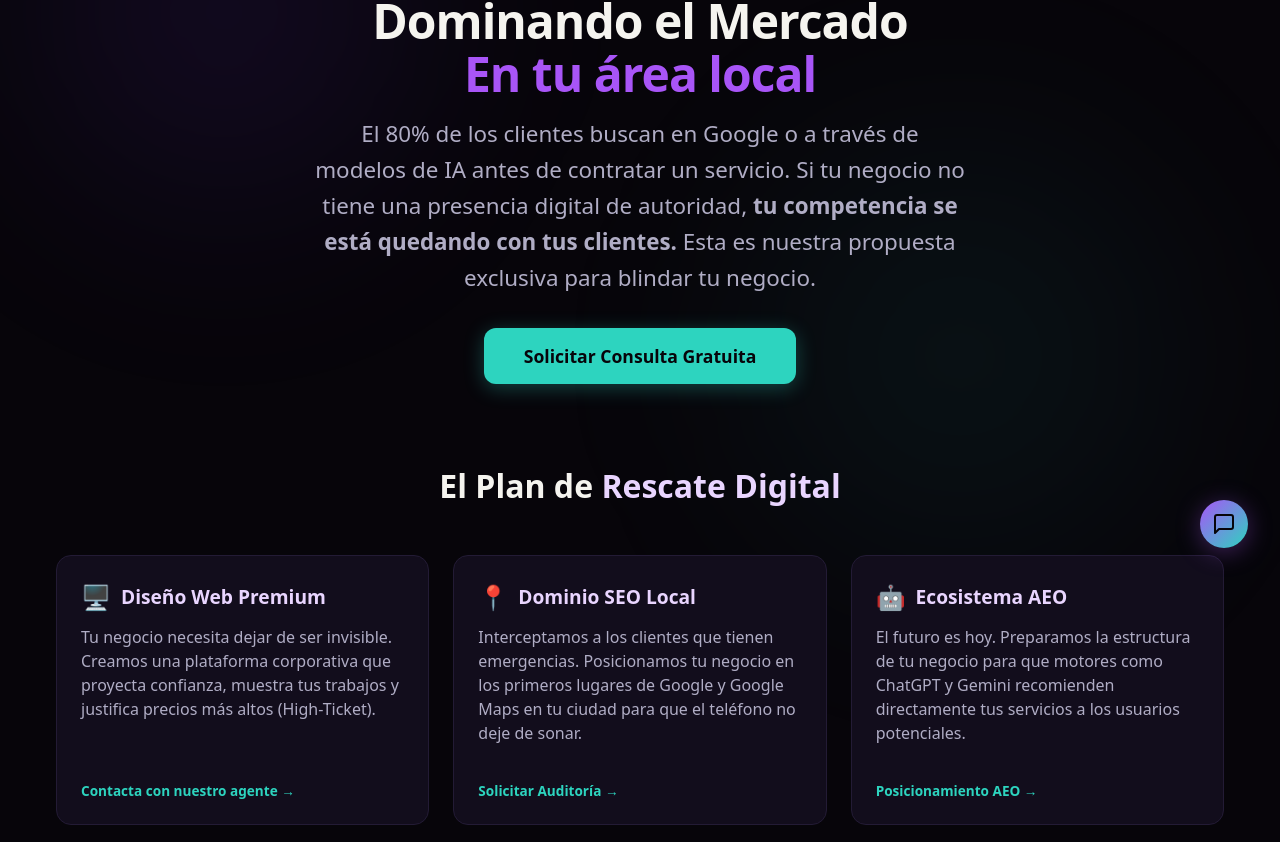
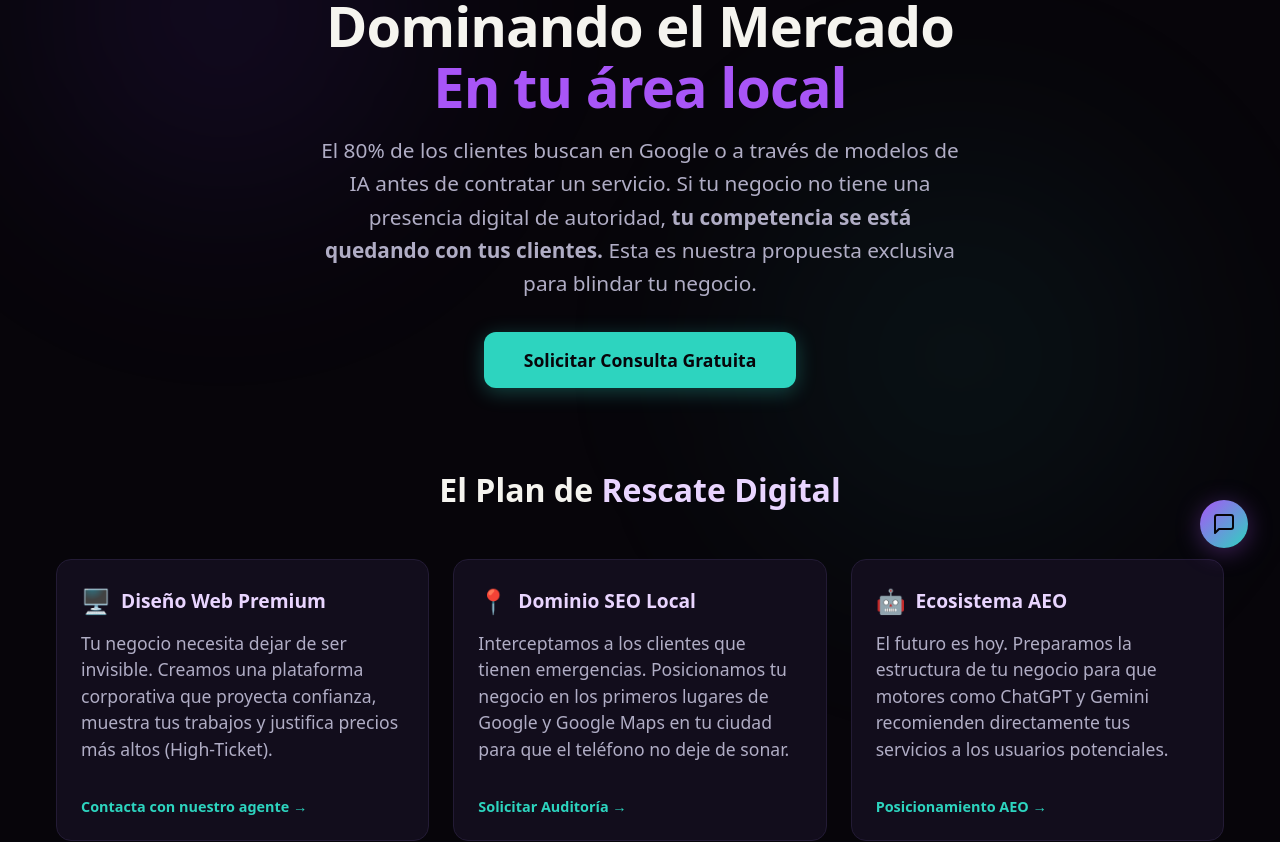
Before and after one commit to Dastangit/ai-business-assistant, a Next.js app in the folder dastan-x-tech/: page /vip in a window 1280 px wide. Shown: the part 220-1062 px from the top of the page. Built offline with nearby package versions, Linux system fonts and the light colour scheme.

Commit message:
more fixes

```diff
--- a/dastan-x-tech/app/vip/page.js
+++ b/dastan-x-tech/app/vip/page.js
@@ -28,11 +28,11 @@ export default function VIPPage() {
           ACCESO PRIVADO
         </div>
 
-        <h1 style={{ fontSize: 'clamp(2rem, 5vw, 3rem)', fontWeight: '900', letterSpacing: '-1px', marginBottom: '1rem', lineHeight: '1.1' }}>
+        <h1 style={{ fontSize: 'clamp(2rem, 5vw, 3.5rem)', fontWeight: '900', letterSpacing: '-1px', marginBottom: '1rem', lineHeight: '1.1' }}>
           Dominando el Mercado <br/> <span style={{ color: '#A855F7' }}>En tu área local</span>
         </h1>
 
-        <p style={{ fontSize: '1.4rem', color: '#b0adc5', maxWidth: '650px', marginBottom: '2rem', lineHeight: '1.6' }}>
+        <p style={{ fontSize: '1.3rem', color: '#b0adc5', maxWidth: '650px', marginBottom: '2rem', lineHeight: '1.6' }}>
           El 80% de los clientes buscan en Google o a través de modelos de IA antes de contratar un servicio. Si tu negocio no tiene una presencia digital de autoridad, <strong>tu competencia se está quedando con tus clientes.</strong> Esta es nuestra propuesta exclusiva para blindar tu negocio.
         </p>
 
@@ -60,11 +60,11 @@ export default function VIPPage() {
                 <span style={{ fontSize: '1.5rem' }}>🖥️</span>
                 <h3 style={{ fontSize: '1.2rem', margin: 0, color: '#E9D5FF' }}>Diseño Web Premium</h3>
               </div>
-              <p style={{ color: '#b0adc5', fontSize: '1rem', lineHeight: '1.5', margin: '0 0 1rem 0' }}>
+              <p style={{ color: '#b0adc5', fontSize: '1.1rem', lineHeight: '1.5', margin: '0 0 1rem 0' }}>
                 Tu negocio necesita dejar de ser invisible. Creamos una plataforma corporativa que proyecta confianza, muestra tus trabajos y justifica precios más altos (High-Ticket).
               </p>
             </div>
-            <div style={{ marginTop: '1.2rem', fontSize: '0.85rem', color: '#2DD4BF', fontWeight: 'bold' }}>
+            <div style={{ marginTop: '1.2rem', fontSize: '0.90rem', color: '#2DD4BF', fontWeight: 'bold' }}>
               Contacta con nuestro agente →
             </div>
           </div>
@@ -76,11 +76,11 @@ export default function VIPPage() {
                 <span style={{ fontSize: '1.5rem' }}>📍</span>
                 <h3 style={{ fontSize: '1.2rem', margin: 0, color: '#E9D5FF' }}>Dominio SEO Local</h3>
               </div>
-              <p style={{ color: '#b0adc5', fontSize: '1rem', lineHeight: '1.5', margin: '0 0 1rem 0' }}>
+              <p style={{ color: '#b0adc5', fontSize: '1.1rem', lineHeight: '1.5', margin: '0 0 1rem 0' }}>
                 Interceptamos a los clientes que tienen emergencias. Posicionamos tu negocio en los primeros lugares de Google y Google Maps en tu ciudad para que el teléfono no deje de sonar.
               </p>
             </div>
-            <div style={{ marginTop: '1.2rem', fontSize: '0.85rem', color: '#2DD4BF', fontWeight: 'bold' }}>
+            <div style={{ marginTop: '1.2rem', fontSize: '0.90rem', color: '#2DD4BF', fontWeight: 'bold' }}>
               Solicitar Auditoría →
             </div>
           </div>
@@ -92,11 +92,11 @@ export default function VIPPage() {
                 <span style={{ fontSize: '1.5rem' }}>🤖</span>
                 <h3 style={{ fontSize: '1.2rem', margin: 0, color: '#E9D5FF' }}>Ecosistema AEO</h3>
               </div>
-              <p style={{ color: '#b0adc5', fontSize: '1rem', lineHeight: '1.5', margin: '0 0 1rem 0' }}>
+              <p style={{ color: '#b0adc5', fontSize: '1.1rem', lineHeight: '1.5', margin: '0 0 1rem 0' }}>
                 El futuro es hoy. Preparamos la estructura de tu negocio para que motores como ChatGPT y Gemini recomienden directamente tus servicios a los usuarios potenciales.
               </p>
             </div>
-            <div style={{ marginTop: '1.2rem', fontSize: '0.85rem', color: '#2DD4BF', fontWeight: 'bold' }}>
+            <div style={{ marginTop: '1.2rem', fontSize: '0.90rem', color: '#2DD4BF', fontWeight: 'bold' }}>
               Posicionamiento AEO →
             </div>
           </div>
```
